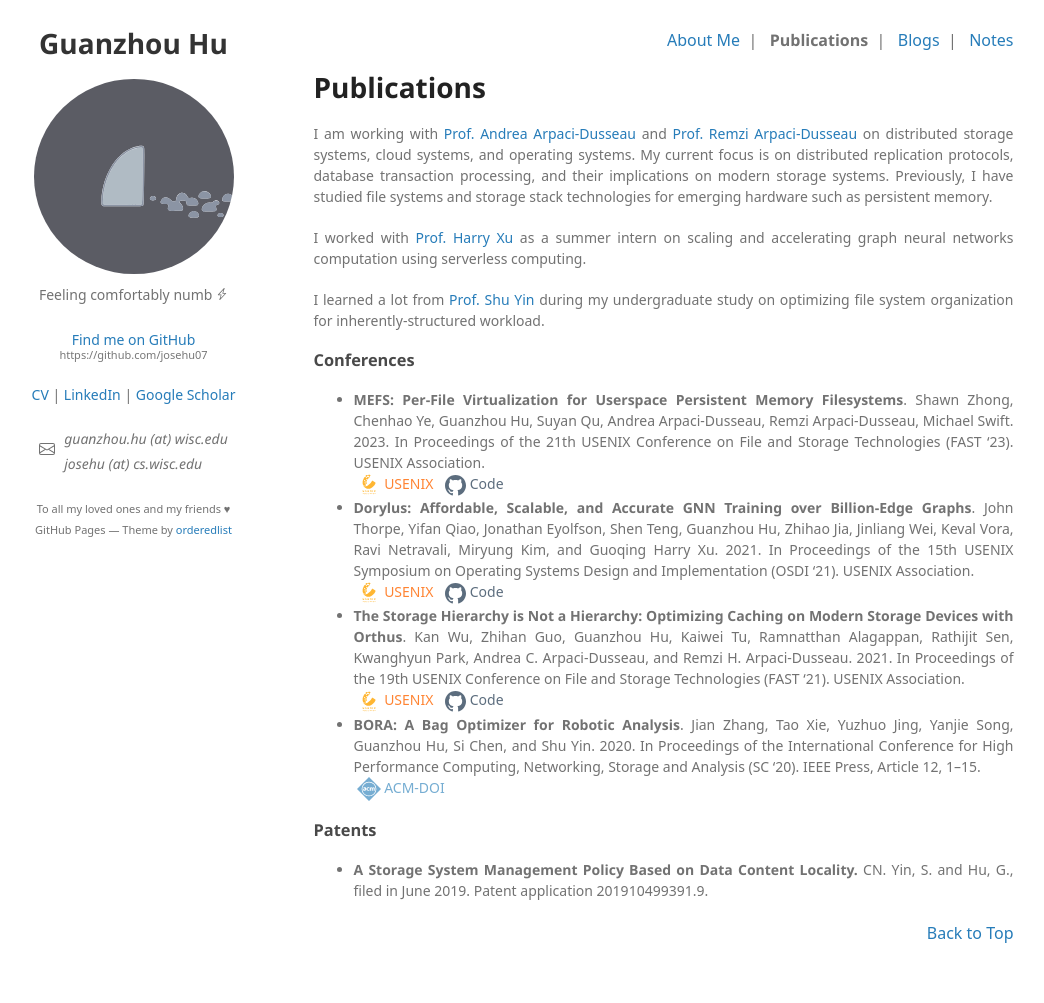
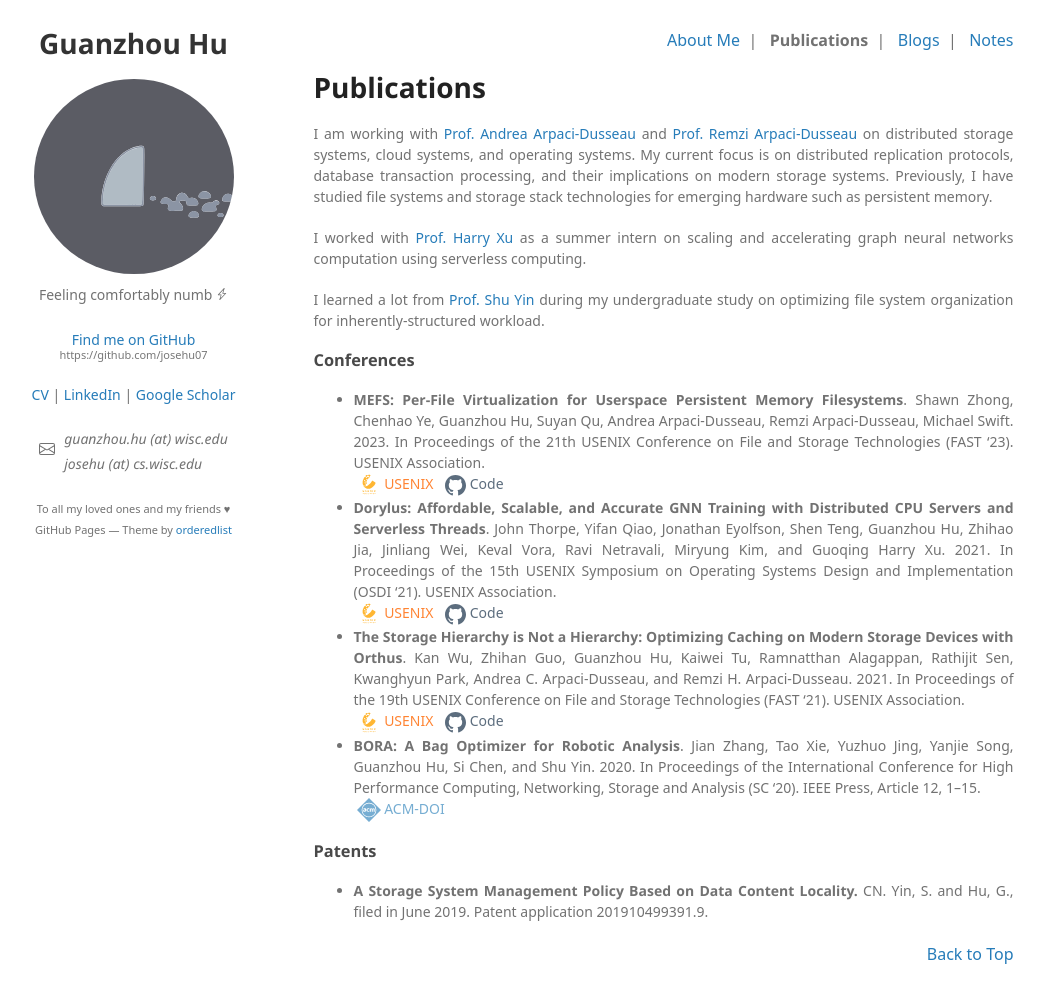
Before and after one commit to josehu07/josehu07.github.io, a Jekyll site: the page built from publications.md, in a window 1280 px wide and 1036 px high. Shown: the top 1003 px of the window, without its empty margins (119-1163 px from the left). Built offline with Jekyll 4.4.1, drawn with Linux system fonts in a browser that asks for light colours; some web fonts are replaced; a script that is not in the unit is left out.

Commit message:
update Dorylus paper full name

```diff
--- a/publications.md
+++ b/publications.md
@@ -77,7 +77,7 @@ I learned a lot from [Prof. Shu Yin](http://sist.shanghaitech.edu.cn/2018/0502/c
 - <b>MEFS: Per-File Virtualization for Userspace Persistent Memory Filesystems</b>. Shawn Zhong, Chenhao Ye, Guanzhou Hu, Suyan Qu, Andrea Arpaci-Dusseau, Remzi Arpaci-Dusseau, Michael Swift. 2023. In Proceedings of the 21th USENIX Conference on File and Storage Technologies (FAST '23). USENIX Association. <br/>
     <a class="btn-usenix" href="https://www.usenix.org/conference/fast23/presentation/zhong" target="_blank"><img class="paper-button" src="/assets/img/usenix-button.svg" /> USENIX</a>
     <a class="btn-github" href="https://github.com/WiscADSL/MadFS" target="_blank"><img class="paper-button-small" src="/assets/img/github-button.svg" /> Code</a>
-- <b>Dorylus: Affordable, Scalable, and Accurate GNN Training over Billion-Edge Graphs</b>. John Thorpe, Yifan Qiao, Jonathan Eyolfson, Shen Teng, Guanzhou Hu, Zhihao Jia, Jinliang Wei, Keval Vora, Ravi Netravali, Miryung Kim, and Guoqing Harry Xu. 2021. In Proceedings of the 15th USENIX Symposium on Operating Systems Design and Implementation (OSDI '21). USENIX Association. <br/>
+- <b>Dorylus: Affordable, Scalable, and Accurate GNN Training with Distributed CPU Servers and Serverless Threads</b>. John Thorpe, Yifan Qiao, Jonathan Eyolfson, Shen Teng, Guanzhou Hu, Zhihao Jia, Jinliang Wei, Keval Vora, Ravi Netravali, Miryung Kim, and Guoqing Harry Xu. 2021. In Proceedings of the 15th USENIX Symposium on Operating Systems Design and Implementation (OSDI '21). USENIX Association. <br/>
     <a class="btn-usenix" href="https://www.usenix.org/conference/osdi21/presentation/thorpe" target="_blank"><img class="paper-button" src="/assets/img/usenix-button.svg" /> USENIX</a>
     <a class="btn-github" href="https://github.com/uclasystem/dorylus" target="_blank"><img class="paper-button-small" src="/assets/img/github-button.svg" /> Code</a>
 - <b>The Storage Hierarchy is Not a Hierarchy: Optimizing Caching on Modern Storage Devices with Orthus</b>. Kan Wu, Zhihan Guo, Guanzhou Hu, Kaiwei Tu, Ramnatthan Alagappan, Rathijit Sen, Kwanghyun Park, Andrea C. Arpaci-Dusseau, and Remzi H. Arpaci-Dusseau. 2021. In Proceedings of the 19th USENIX Conference on File and Storage Technologies (FAST '21). USENIX Association. <br/>
```
